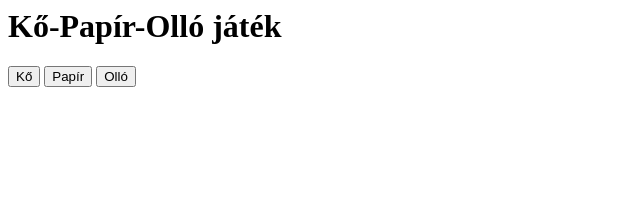
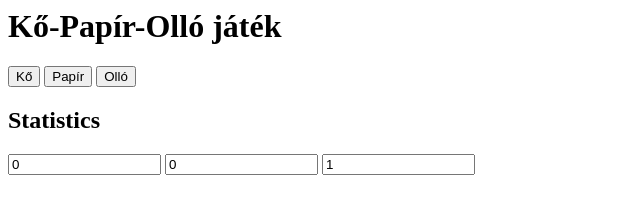
Before and after one commit to bszanka/ko-papir-ollo, a plain HTML site: page index.html in a window 1280 px wide. Both pictures are taken after a click on the button "Papír". Shown: the whole page, without its empty margins (0-640 px from the left). Drawn offline with Linux system fonts and the light colour scheme.

Commit message:
added stats

```diff
--- a/index.html
+++ b/index.html
@@ -12,9 +12,23 @@
 
   <h1>Kő-Papír-Olló játék</h1>
   <script type="text/JavaScript" src="script.js"></script>
-    <button type="button" value="0" onclick=play(this,this.value)>Kő</button>
-    <button type="button" value="1" onclick=play(this,this.value)>Papír</button>
-    <button type="button" value="2" onclick=play(this,this.value)>Olló</button>
+  <!--
+  * 0 - stone
+  * 1 - paper
+  * 2 - scissors
+  -->
+  <button type="button" value="0" onclick=play(this.value)>Kő</button>
+  <button type="button" value="1" onclick=play(this.value)>Papír</button>
+  <button type="button" value="2" onclick=play(this.value)>Olló</button>
+  </br>
+  <h2>
+    Statistics
+  </h2>
+  <form name="stats">
+    <input type="text" name="wins" size="16" value="0">
+    <input type="text" name="ties" size="16" value="0">
+    <input type="text" name="loses" size="16" value="0">
+  </form>
 </body>
 
 </html>
--- a/script.js
+++ b/script.js
@@ -127,13 +127,24 @@ function randomNumber() {
     return Math.floor(Math.random() * 3);
 }
 
-function play(element,player) {
-    var enemy = randomNumber()*1;
-    alert(element.value*1 + " vs " + enemy)
-    if(element.value*1 == enemy*1)
+function play(playersValue) {
+    var player = playersValue * 1;
+    var enemy = randomNumber() * 1;
+    // alert(player + " vs " + enemy)
+    if (player == enemy){
         alert("tie!");
-    else if(element.value*1 < enemy*1)
-        alert("win!" + element.value*1 + " vs " + enemy*1);
-    else if(element.value*1 > enemy*1)
-        alert("lose!");
+        document.stats.ties.value++;
+    }
+    else {
+        if (player == 0 && enemy == 2
+            || player == 1 && enemy == 0
+            || player == 2 && enemy == 1){
+            alert("win!");
+            document.stats.wins.value++;
+        }
+        else{
+            alert("lose!");
+            document.stats.loses.value++;
+        }
+    }
 }
```
